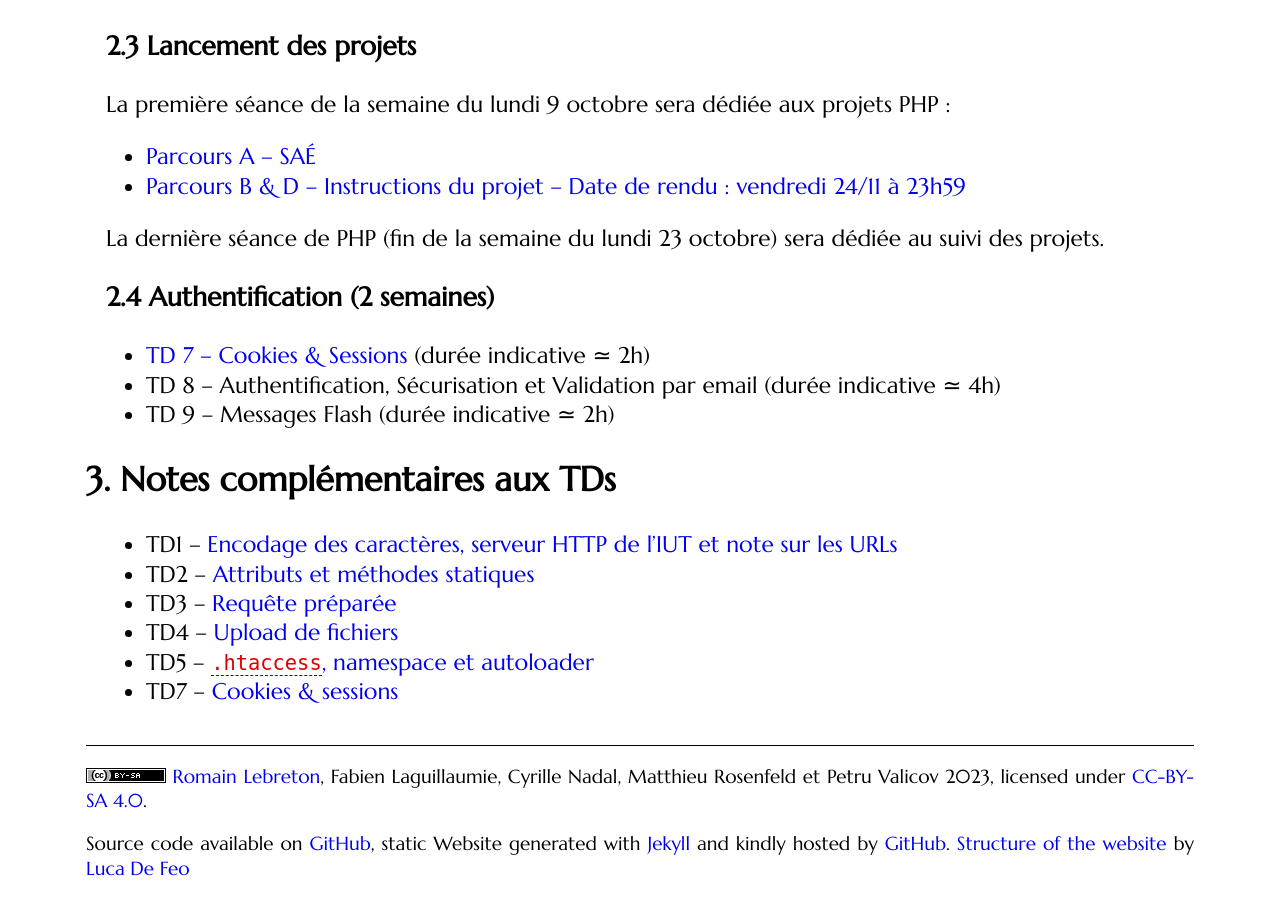
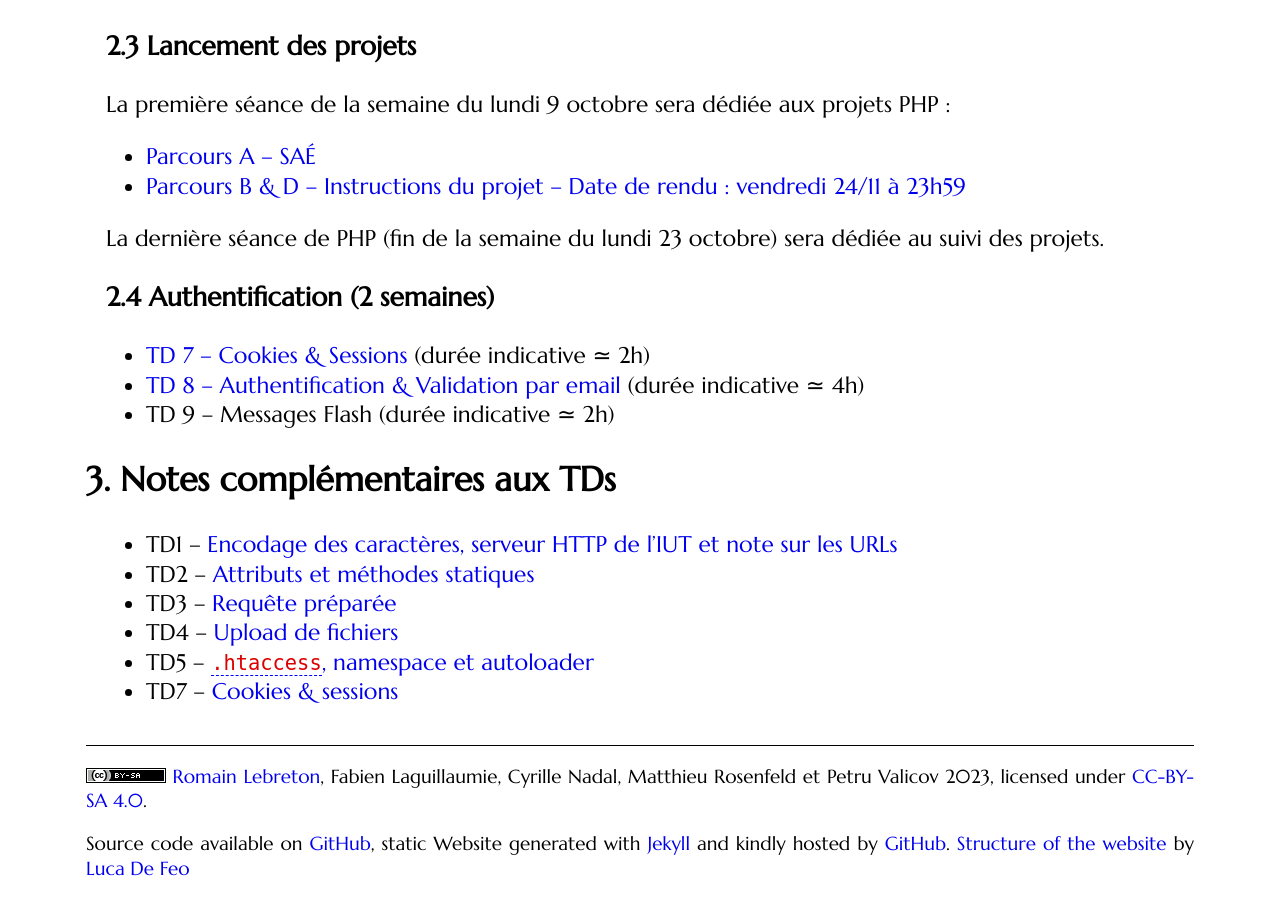
Before and after one commit to romainlebreton/R3.01-DeveloppementWeb, a Jekyll site: the page built from index.md, in a window 1280 px wide and 900 px high, scrolled down 836 px. Built offline with Jekyll 4.4.1, drawn with Linux system fonts in a browser that asks for light colours; some web fonts are replaced; part of the change alters nothing that is shown.

Commit message:
Lien TD8

```diff
--- a/index.md
+++ b/index.md
@@ -50,12 +50,8 @@ La dernière séance de PHP (fin de la semaine du lundi 23 octobre) sera dédié
 ### Authentification (2 semaines)
 
 * [TD 7 -- Cookies & Sessions](tutorials/tutorial7.html) (durée indicative ≃ 2h)
-* TD 8 -- Authentification, Sécurisation et Validation par email (durée indicative ≃ 4h)
+* [TD 8 -- Authentification & Validation par email](tutorials/tutorial8.html) (durée indicative ≃ 4h)
 * TD 9 -- Messages Flash (durée indicative ≃ 2h)
-
-<!--
-* [TD 8 -- Authentification & Validation par email](tutorials/tutorial8.html) (durée indicative ≃ 4h)
- -->
 
 ## Notes complémentaires aux TDs
 
```
